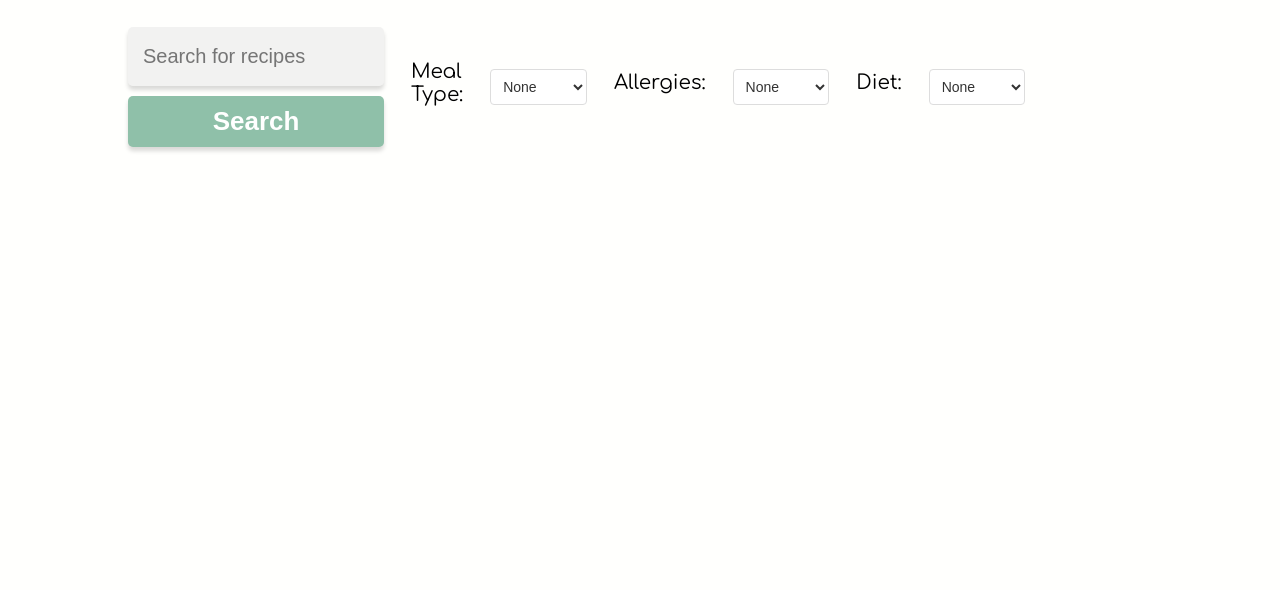
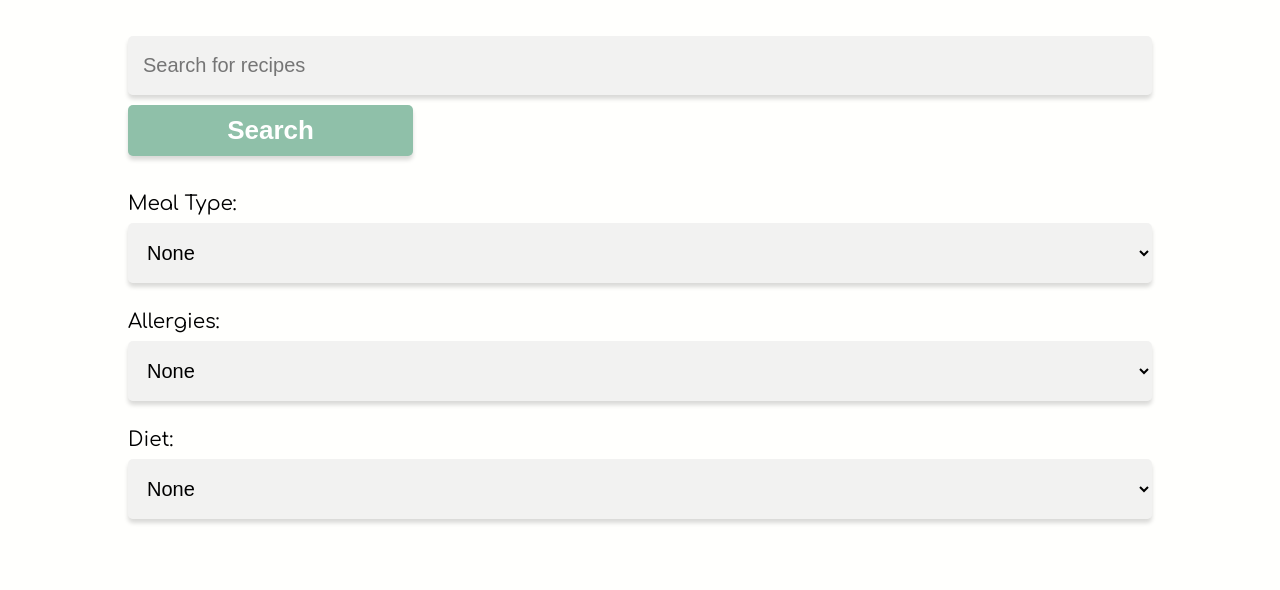
Before and after one commit to MotivKickstart/main, a PHP site: page /recipes.php in a window 1280 px wide. Shown: the part 84-674 px from the top of the page. Run offline with PHP 8.4, Linux system fonts and the light colour scheme.

Commit message:
Added styling recipes page

```diff
--- a/web/www/html/css/form.css
+++ b/web/www/html/css/form.css
@@ -20,3 +20,18 @@ label {
     font-weight: 600px;
     font-size: 20px;
 }
+
+select {
+    border: 0;
+    border-radius: 5px;
+    width: 100%;
+    background: rgba(217, 217, 217, 0.34);
+    box-shadow: 0px 4px 4px 0px rgba(0, 0, 0, 0.15);
+    font-size: 20px;
+    width: 100%;
+    padding: 18px 15px;
+  }
+
+  select:hover {
+    border-color: #aaa;
+  }
--- a/web/www/html/css/main.css
+++ b/web/www/html/css/main.css
@@ -1,9 +1,11 @@
 @import url(fonts.css);
 @import url(style.css);
 @import url(container.css);
+@import url(spacing.css);
 @import url(title.css);
 @import url(nav.css);
 @import url(form.css);
 @import url(button.css);
 @import url(card.css);
 @import url(dashboard.css);
+@import url(recipes.css);
--- /dev/null
+++ b/web/www/html/css/recipes.css
@@ -0,0 +1,43 @@
+#filter-container {
+    display: flex;
+    flex-direction: column;
+    align-items: center;
+    gap: 27px;
+}
+
+#filter-container div {
+    width: 100%;
+}
+
+#recipe-container {
+    display: flex;
+    flex-direction: column;
+    gap: 27px;
+  }
+
+  .recipe-card {
+    margin-bottom: 20px;
+    padding: 20px;
+    background-color: #f2f2f2;
+    border-radius: 4px;
+    box-shadow: 0 2px 4px rgba(0, 0, 0, 0.1);
+  }
+
+  .recipe-card img {
+    width: 100%;
+    height: auto;
+    border-radius: 4px;
+    margin-bottom: 10px;
+  }
+
+  .recipe-card h3 {
+    margin-bottom: 10px;
+    font-size: 18px;
+    font-weight: bold;
+  }
+
+  .recipe-card p {
+    margin-bottom: 10px;
+    font-size: 14px;
+    color: #666;
+  }
--- /dev/null
+++ b/web/www/html/css/spacing.css
@@ -0,0 +1,11 @@
+.padding-large {
+    padding: 72px 0;
+}
+
+.padding {
+    padding: 36px 0;
+}
+
+.padding-small {
+    padding: 18px 0;
+}
--- a/web/www/html/css/style.css
+++ b/web/www/html/css/style.css
@@ -59,81 +59,3 @@ textarea {
   border-radius: 4px;
   resize: vertical;
 }
-
-.search-form {
-  display: flex;
-  flex-direction: row;
-  gap: 27px;
-
-  width: 80%;
-  margin: 27px auto;
-}
-
-#search-container {
-  width: 25%;
-}
-
-#filter-container {
-  width: 60%;
-  display: flex;
-  flex-direction: row;
-  align-items: center;
-  gap: 27px;
-}
-
-select {
-  margin: 12px 0;
-  padding: 8px;
-  border: 1px solid #ddd;
-  border-radius: 4px;
-  width: 100%;
-  font-size: 14px;
-  background-color: #fff;
-  color: #333;
-}
-
-select:hover {
-  border-color: #aaa;
-}
-
-select:focus {
-  outline: none;
-  border-color: #555;
-  box-shadow: 0 0 5px rgba(85, 85, 85, 0.3);
-}
-
-
-#recipe-container {
-  width: 80%;
-  margin: auto;
-  display: grid;
-  grid-template-columns: repeat(3, 1fr);
-  gap: 27px;
-}
-
-.recipe-card {
-  margin-bottom: 20px;
-  padding: 20px;
-  background-color: #f2f2f2;
-  border-radius: 4px;
-  box-shadow: 0 2px 4px rgba(0, 0, 0, 0.1);
-}
-
-.recipe-card img {
-  width: 100%;
-  height: auto;
-  border-radius: 4px;
-  margin-bottom: 10px;
-}
-
-.recipe-card h3 {
-  margin-bottom: 10px;
-  font-size: 18px;
-  font-weight: bold;
-}
-
-.recipe-card p {
-  margin-bottom: 10px;
-  font-size: 14px;
-  color: #666;
-}
--- a/web/www/html/recipes.php
+++ b/web/www/html/recipes.php
@@ -34,12 +34,13 @@
             <?php } ?>
         </ul>
     </div>
-  <div class="search-form">
+  <div class="container padding">
     <div id="search-container">
       <input type="text" id="search-input" placeholder="Search for recipes">
       <button class="button button--primary" id="search-button">Search</button>
     </div>
-    <div id="filter-container">
+    <div id="filter-container" class="padding">
+      <div>
         <label for="meal-type">Meal Type:</label>
         <select id="meal-type">
           <option value="">None</option>
@@ -48,6 +49,8 @@
           <option value="Dinner">Dinner</option>
           <option value="Snack">Snack</option>
         </select>
+      </div>
+      <div>
         <label for="allergies">Allergies:</label>
         <select id="allergies">
           <option value="">None</option>
@@ -56,6 +59,8 @@
           <option value="tree-nut-free">Tree nut free</option>
           <option value="peanut-free">Peanut free</option>
         </select>
+      </div>
+      <div>
         <label for="diet">Diet:</label>
         <select id="diet">
           <option value="">None</option>
@@ -68,7 +73,8 @@
         </select>
       </div>
     </div>
-  <div id="recipe-container"></div>
+  </div>
+  <div id="recipe-container" class="container padding"></div>
   <script src="scriptRecipes.js"></script>
   <script src="nav.js"></script>
 </body>
--- a/web/www/html/scriptRecipes.js
+++ b/web/www/html/scriptRecipes.js
@@ -118,6 +118,8 @@ searchButton.addEventListener('click', () => {
         .then((recipes) => {
             console.log('Recipes:', recipes);
             displayRecipes(recipes);
+            const recipeContainer = document.getElementById('recipe-container');
+            recipeContainer.scrollIntoView({ behavior: 'smooth' });
         })
         .catch((error) => {
             console.error('Error:', error);
```
Also changed, not shown: web/data/mosquitto.db. Lines whose indentation alone changed are shown as unchanged.
